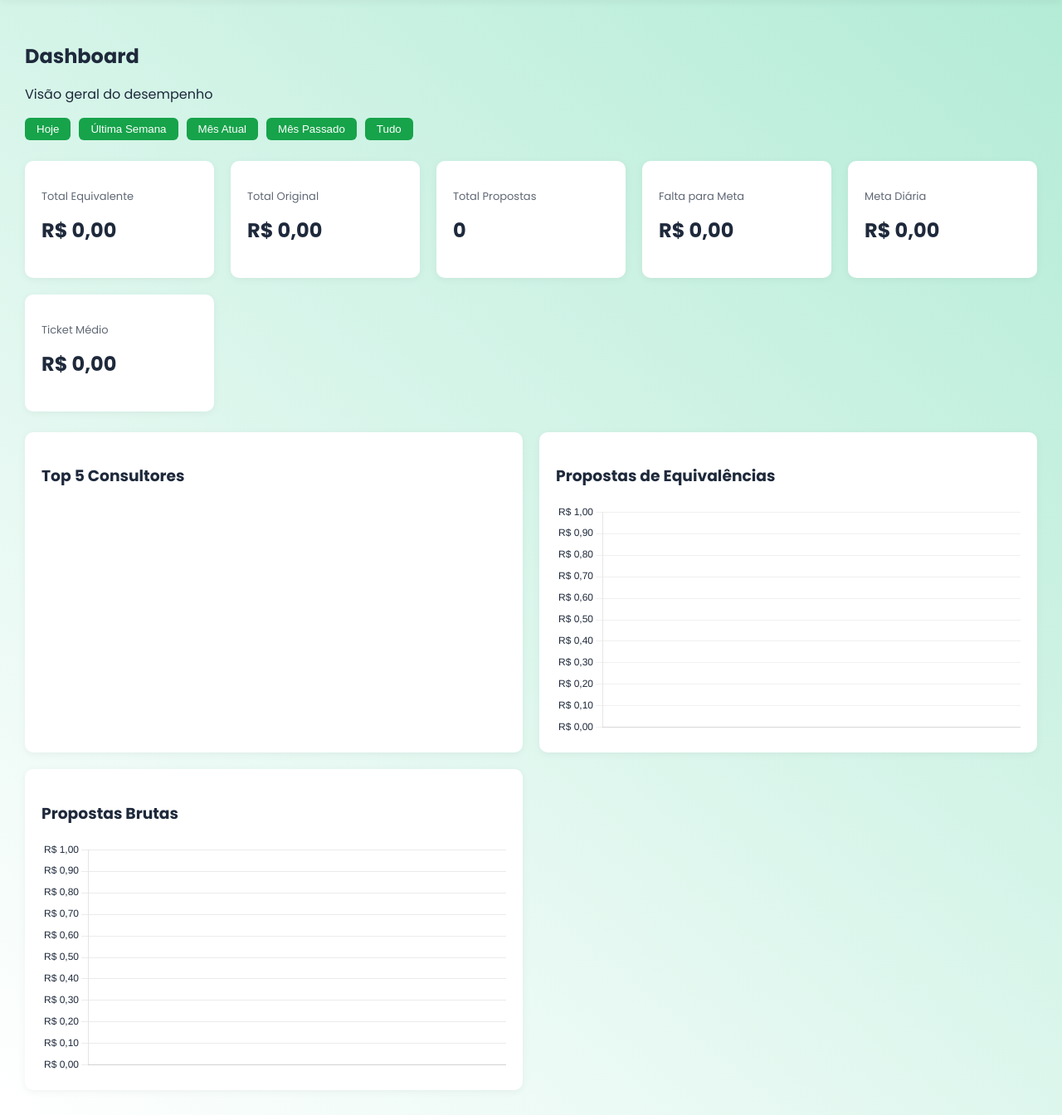
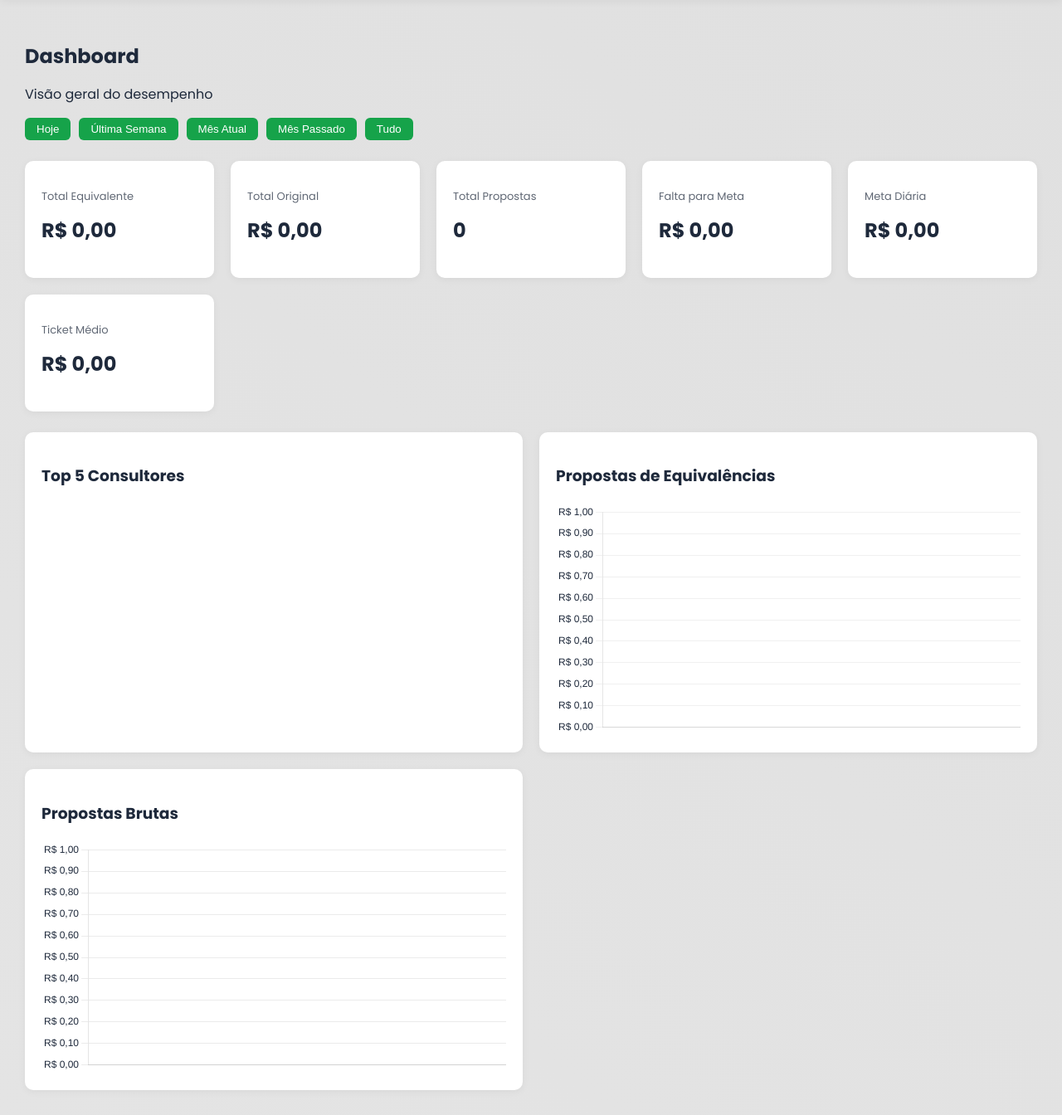
Before and after one commit to Thainalimaviana/Analitico, a Flask app: page /dashboard in a window 1280 px wide. Shown: the part 65-1409 px from the top of the page at 83% size. Run offline with Flask 3, Linux system fonts and the light colour scheme; a user stored in the database is signed in; data that the repository does not hold is empty; some libraries are stand-ins or nearby versions.

Commit message:
analitico

```diff
--- a/templates/base.html
+++ b/templates/base.html
@@ -17,6 +17,8 @@
         :root {
             --gradiente-inicio: #ffffff;
             --gradiente-fim: #b1ebd5;
+            --gradiente-inicio: #e4e4e4;
+            --gradiente-fim: #e0e0e0;
             --cor-texto: #1e293b;
             --bg-container: rgba(255, 255, 255, 0.85);
             --bg-card: #ffffff;
```
